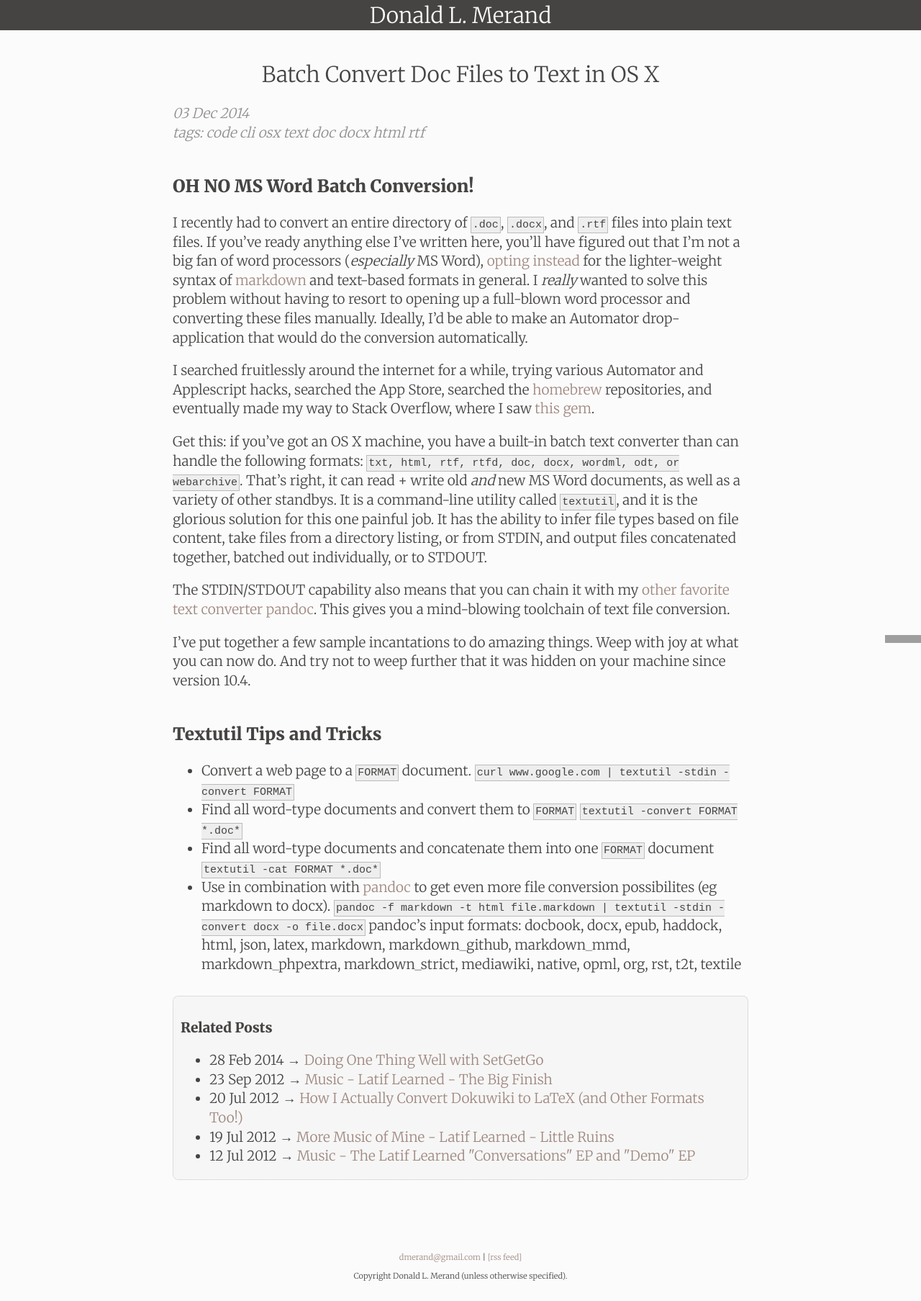
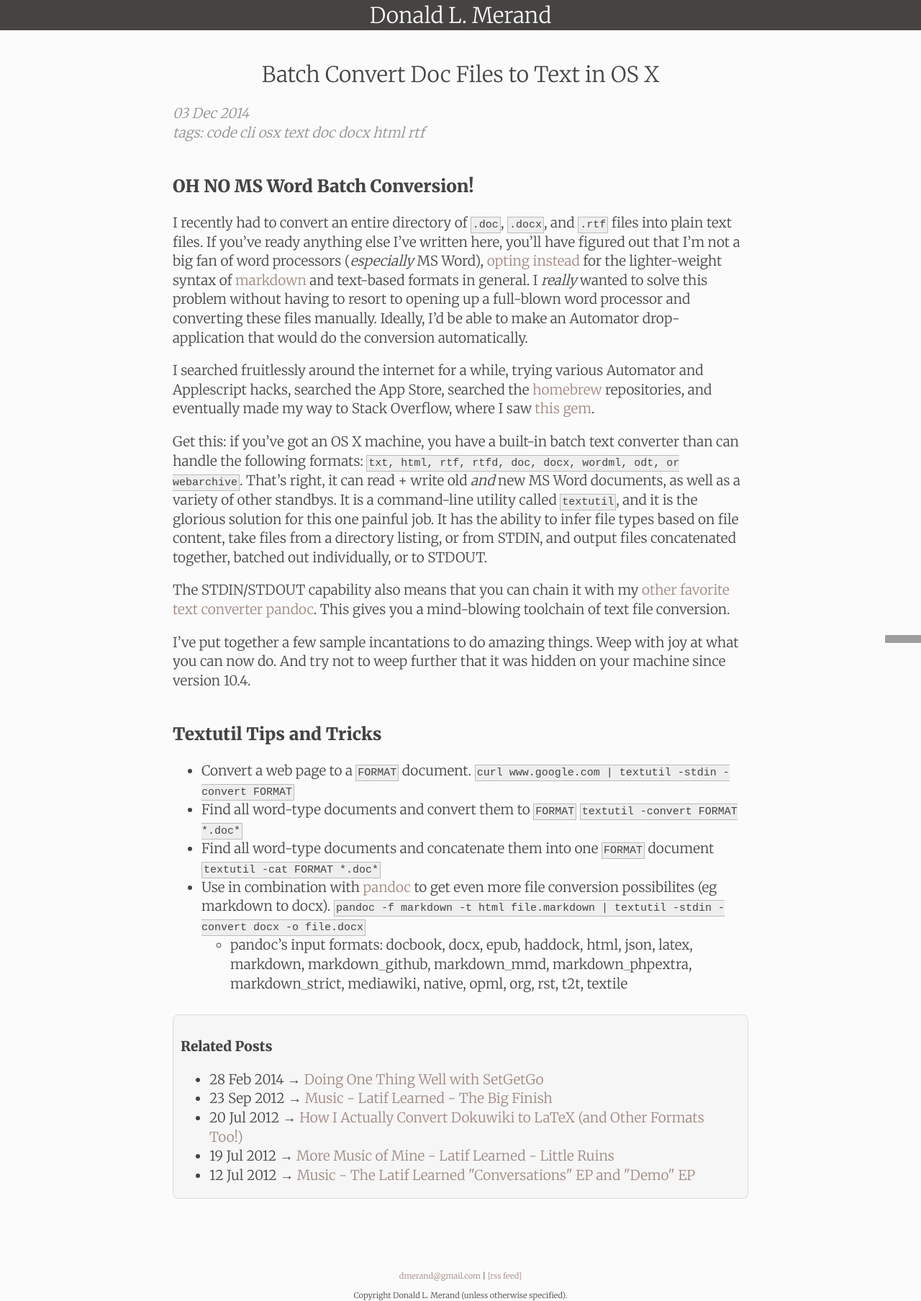
Before and after one commit to dmerand/donald.merand.org, a Jekyll site: the page built from _posts/2014-12-03-batch-convert-doc-files-to-text-in-osx.md, in a window 1280 px wide. Shown: the whole page at 72% size. Built offline with Jekyll 4.4.1, drawn with Linux system fonts in a browser that asks for light colours; comment, search, counter and statistics services are not loaded; before the commit the page ends 1781 px from its top, so only the background shows below that; grey boxes are pictures that could not be loaded.

```diff
--- a/_posts/2014-12-03-batch-convert-doc-files-to-text-in-osx.md
+++ b/_posts/2014-12-03-batch-convert-doc-files-to-text-in-osx.md
@@ -19,11 +19,11 @@ I've put together a few sample incantations to do amazing things. Weep with joy
 # Textutil Tips and Tricks
 
 - Convert a web page to a `FORMAT` document.
-  `curl www.google.com | textutil -stdin -convert FORMAT`
+    `curl www.google.com | textutil -stdin -convert FORMAT`
 - Find all word-type documents and convert them to `FORMAT`
-  `textutil -convert FORMAT *.doc*`
+    `textutil -convert FORMAT *.doc*`
 - Find all word-type documents and concatenate them into one `FORMAT` document
-  `textutil -cat FORMAT *.doc*`
+    `textutil -cat FORMAT *.doc*`
 - Use in combination with [pandoc](http://johnmacfarlane.net/pandoc/) to get even more file conversion possibilites (eg markdown to docx).
-  `pandoc -f markdown -t html file.markdown | textutil -stdin -convert docx -o file.docx`
-  pandoc's input formats: docbook, docx, epub, haddock, html, json, latex, markdown, markdown_github, markdown_mmd, markdown_phpextra, markdown_strict, mediawiki, native, opml, org, rst, t2t, textile
+    `pandoc -f markdown -t html file.markdown | textutil -stdin -convert docx -o file.docx`
+    * pandoc's input formats: docbook, docx, epub, haddock, html, json, latex, markdown, markdown_github, markdown_mmd, markdown_phpextra, markdown_strict, mediawiki, native, opml, org, rst, t2t, textile
```
